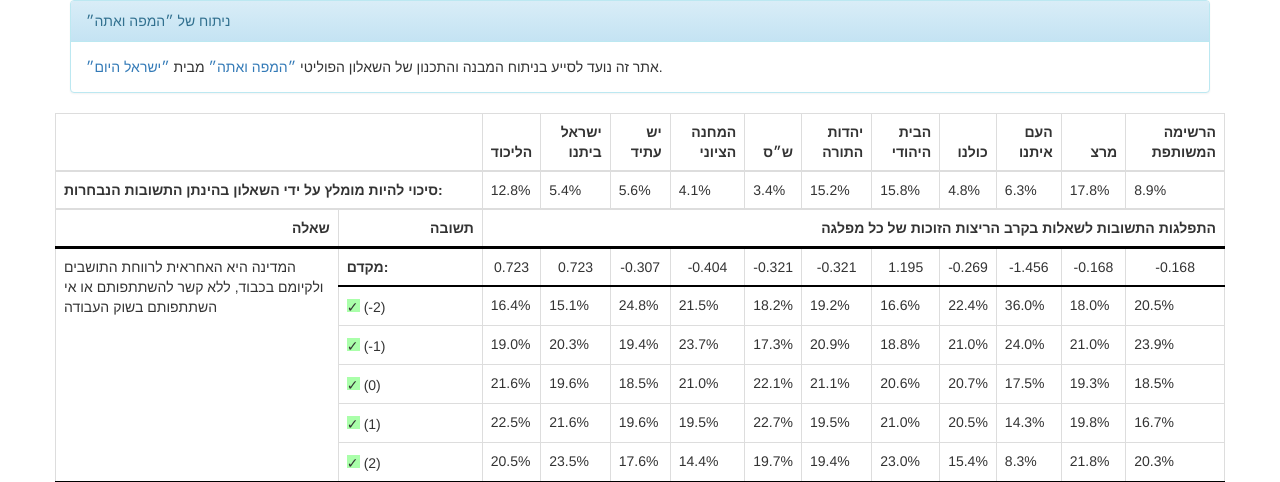
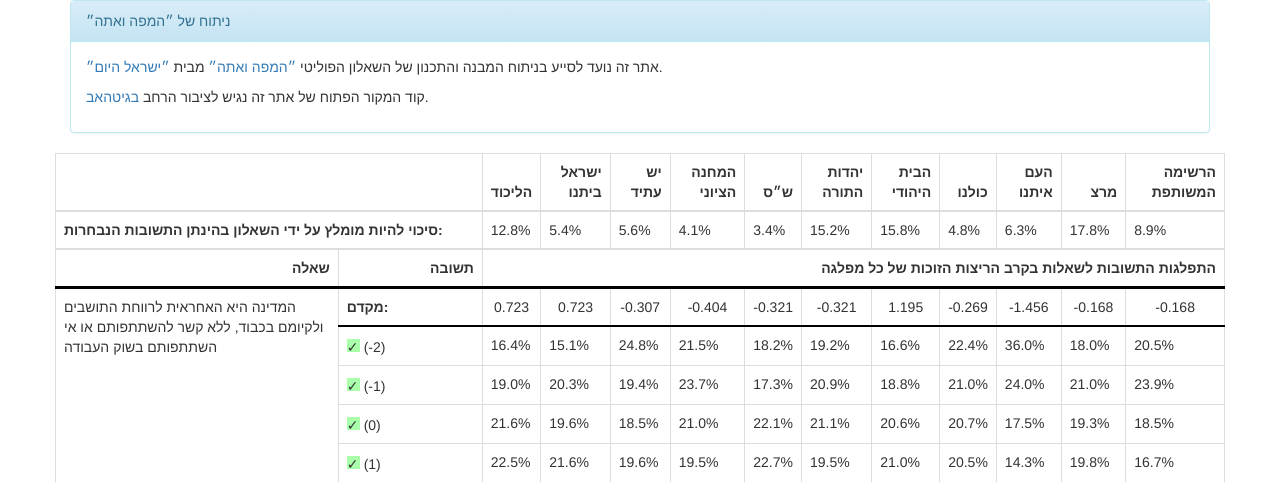
Before and after one commit to yairchu/hayom_map_re, a Django app: page / in a window 1280 px wide. Shown: the top 482 px of the page. Run offline with Django 3.2, Linux system fonts and the light colour scheme; data comes from the database, SQL or seed files in the repository; some libraries are stand-ins or nearby versions.

Commit message:
add link to github repo in home page

```diff
--- a/hayom/templates/hayom/home.html
+++ b/hayom/templates/hayom/home.html
@@ -55,12 +55,18 @@
         {% trans "ניתוח של ״המפה ואתה״" %}
       </div>
       <div class="panel-body">
+        <p>
           {% trans "אתר זה נועד לסייע בניתוח המבנה והתכנון של השאלון הפוליטי" %}
           <a target="_blank" href="https://www.israelhayom.co.il/sites/default/files/ilhfiles/elections/map/index.html">
             {% trans "״המפה ואתה״" %}
           </a>
           {% trans "מבית" %}
           <a target="_blank" href="https://www.israelhayom.co.il/">{% trans "״ישראל היום״" %}</a>.
+        </p>
+        <p>
+          {% trans "קוד המקור הפתוח של אתר זה נגיש לציבור הרחב" %}
+          <a target="_blank" href="https://github.com/yairchu/hayom_map_re">{% trans "בגיטהאב" %}</a>.
+        </p>
       </div>
     </div>
     <div class="row">
```
Lines whose indentation alone changed are shown as unchanged.
